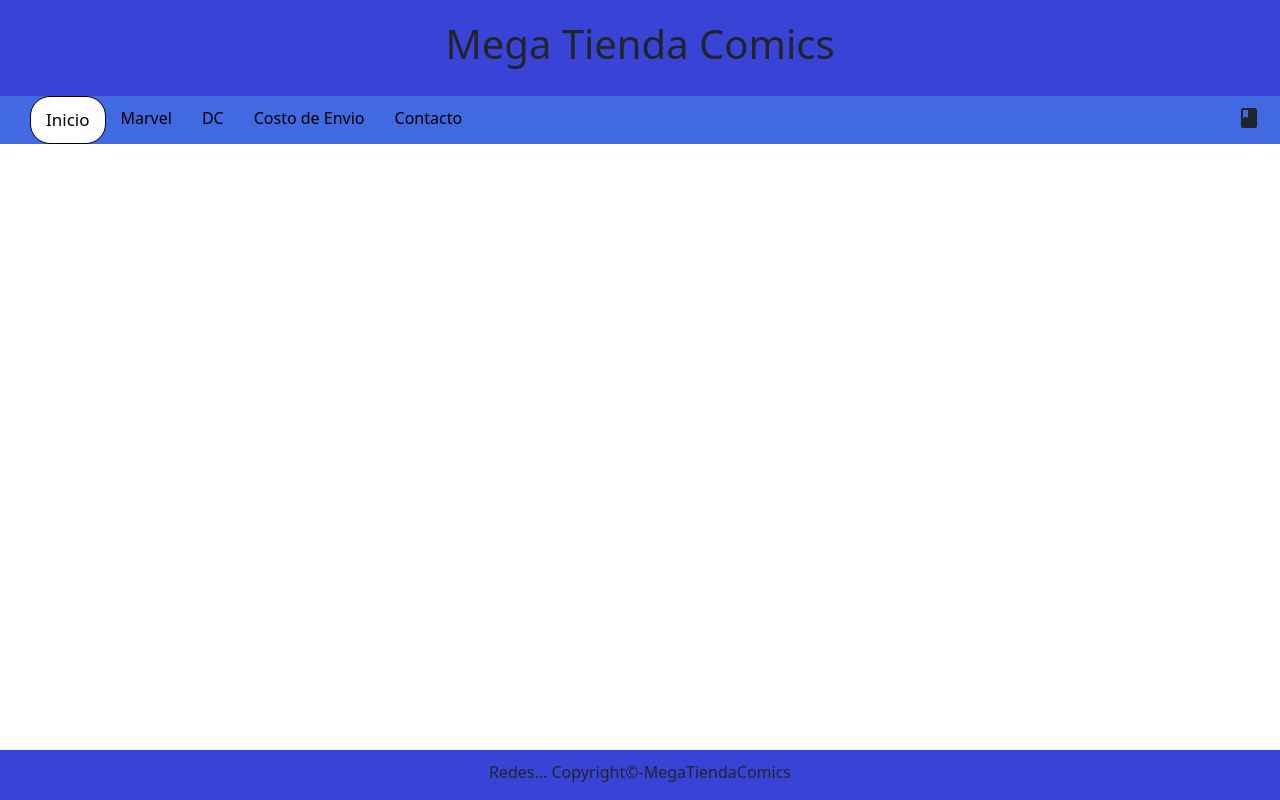
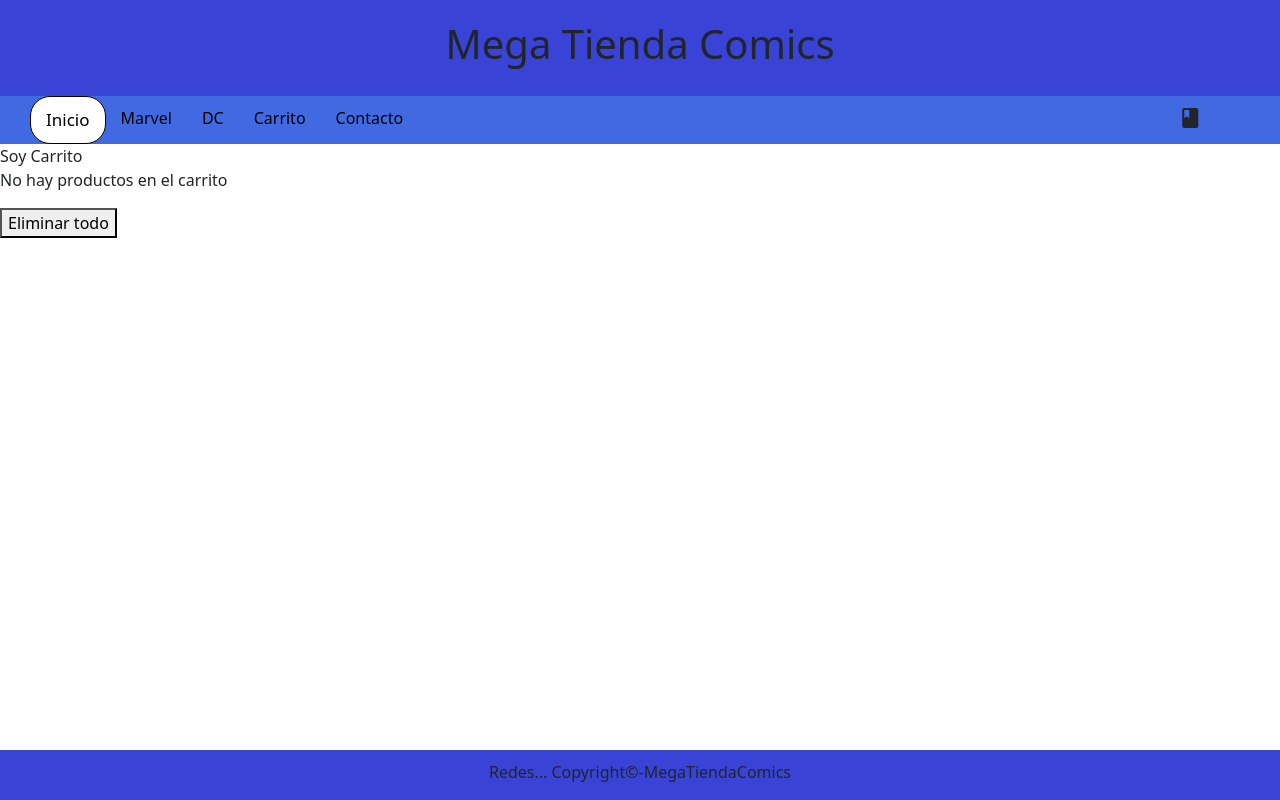
Before and after one commit to GonzaloNasello/DesafiosRJS, a React (Create React App) app: page /cart in a window 1280 px wide. Built offline with nearby package versions, Linux system fonts and the light colour scheme.

Commit message:
CartContext

```diff
--- a/src/App.js
+++ b/src/App.js
@@ -6,29 +6,33 @@
 import CostoDeEnvio from "./components/CostoDeEnvio";
 import Footer from "./components/Footer";
 import { BrowserRouter, Routes, Route } from "react-router-dom";
+import Cart from "./components/Cart";
+import CustomProvider, { Provider} from "./components/Context"
 
 const App = () => {
     const secciones = [
         { href: "/Editoriales/Marvel", nombre: "Marvel", id: 1 },
         { href: "/Editoriales/DC", nombre: "DC", id: 2 },
-        { href: "/Costo de Envio", nombre: "Costo de Envio", id: 3 },
+        { href: "/Cart", nombre: "Carrito", id: 3 },
         { href: "/Contacto", nombre: "Contacto", id: 4 }
 
     ]
     const greeting = "SuperBienvenido";
 
     return (
+        <CustomProvider>
             <BrowserRouter>
                 <NavBar secciones={secciones}/>
                     <Routes>
                         <Route path="/" element={<ItemListContainer greeting={greeting}/>} />
                         <Route path="/Editoriales/:categoria" element={<ItemListContainer greeting={greeting}/>} />
                         <Route path="/Ofertas/:id" element={<ItemDetailContainer/>} />
-                    <Route path="/Costo%20de%20Envio" element={<CostoDeEnvio/>} />
+                        <Route path="/cart" element={<Cart/>} />
                         <Route path="/Contacto" element={<Contacto/>} />
                     </Routes>
                 <Footer/>
             </BrowserRouter>
+        </CustomProvider>
     )
 }
 
--- /dev/null
+++ b/src/components/Cart.js
@@ -0,0 +1,22 @@
+import { useContexto } from "./Context";
+
+const Cart = () => {
+
+    const { carrito, borrarDelCarrito, limpiarCarrito } = useContexto()
+
+    return (
+        <div>
+            Soy Carrito
+            {carrito.length > 0 ? (
+                <ul>
+                    {carrito.map((producto, id) => {
+                        return <li key={id}>{producto.nombre} - ${producto.precio} X {producto.contador} <button onClick={()=>borrarDelCarrito(producto.id,producto.contador)}>Borrar producto</button></li>
+                    })}
+                </ul>
+            ) : <p>No hay productos en el carrito</p>}
+            <button onClick={limpiarCarrito}>Eliminar todo</button>
+        </div>
+    )
+}
+
+export default Cart;
--- a/src/components/Context.js
+++ b/src/components/Context.js
@@ -12,24 +12,45 @@
 
 const CustomProvider = ({children}) => {
 
+    const [preciototal, setPrecioTotal] = useState(0)
     const [cantidadtotal,setCantidadTotal] = useState(0)
     const [carrito,setCarrito] = useState([])
 
-    const agregarAlCarrito = (producto,cantidad) => {
-        if(isInCarrito()){
+    const agregarAlCarrito = (contador, producto) => {
 
-        }else{
-
+        const id = producto.id
+        if(isInCarrito(id)){
+            const copia_carrito = [...carrito]
+            let busqueda = copia_carrito.find((prod) => prod.id === producto.id)
+            busqueda.contador = busqueda.contador + contador
+            setCarrito(copia_carrito)
+        }else {
+            const producto_con_contador = {
+                ...producto,
+                contador
+            }
+            setCarrito([...carrito, producto_con_contador])
         }
+    setCantidadTotal(cantidadtotal + contador)
     }
 
-    const borrarDelCarrito = (id) => {}
+    const borrarDelCarrito = (id, contador) => {
 
-    const limpiarCarrito = () => {  setCarrito([])  }
+        let filtrarCarrito = carrito.filter(e => (e.id) !== id)
+        setCarrito(filtrarCarrito)
+        setCantidadTotal(cantidadtotal - contador)
+    }
+
+    const limpiarCarrito = () => {
+        setCarrito([])
+        setCantidadTotal(0)
+    }
 
     const isInCarrito = (id) => {
-        //return true ? false
+        return carrito.some((prod) => prod.id === id)
     }
+
+    console.log(setCantidadTotal)
 
     const valorDelContexto = {
         cantidadtotal ,
--- a/src/components/ItemCount.js
+++ b/src/components/ItemCount.js
@@ -1,7 +1,9 @@
 import { useState } from "react";
 
 const ItemCount = ({stock, initial, onAdd}) => {
+
     let [contador, setContador] = useState(initial);
+
     const sumar = () => {
         if(contador < stock){
             setContador(contador + 1);
--- a/src/components/ItemDetail.js
+++ b/src/components/ItemDetail.js
@@ -1,16 +1,19 @@
 import ItemCount from "./ItemCount";
-import { useState } from "react";
+import { useContext, useState } from "react";
 import { NavLink } from "react-router-dom";
+import { useContexto } from "./Context";
 
 const ItemDetail = ({producto}) => {
 
     const [estado, setEstado] = useState(true);
     const [cantidad, setCantidad] = useState(0);
+    const { agregarAlCarrito } = useContexto()
 
     const onAdd = (contador) => {
         console.log("Su compra se realizo con exito")
         setCantidad(contador)
         setEstado(false)
+        agregarAlCarrito(contador, producto)
     }
     console.log(cantidad)
 
--- a/src/components/ItemListContainer.js
+++ b/src/components/ItemListContainer.js
@@ -1,6 +1,5 @@
 import { useState, useEffect } from "react";
 import { useParams } from "react-router-dom";
-import ItemCount from "./ItemCount";
 import ItemList from "./ItemList";
 
 const productos = [
```
Lines whose indentation alone changed are shown as unchanged.
